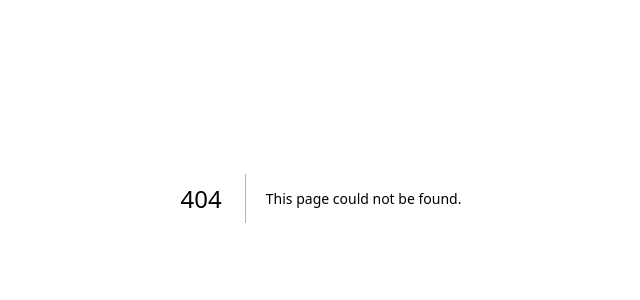
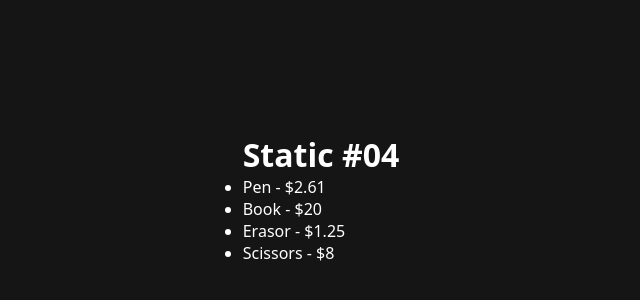
Before and after one commit to wagnnermorais/Next-React-Full-Course, a Next.js app in the folder pre-rendering/: page /static4 in a window 1280 px wide. Before the commit this address had no page. Shown: the part 202-502 px from the top of the page, without its empty margins (319-959 px from the left). Built offline with nearby package versions, Linux system fonts and the light colour scheme.

Commit message:
feat: fetching products data

```diff
--- /dev/null
+++ b/pre-rendering/src/pages/static4.jsx
@@ -0,0 +1,25 @@
+export async function getStaticProps() {
+  const response = await fetch("http://localhost:3000/api/products");
+  const products = await response.json();
+
+  return {
+    props: {
+      products: products,
+    },
+  };
+}
+
+export default function Static4(props) {
+  return (
+    <div>
+      <h1>Static #04</h1>
+      <ul>
+        {props.products.map((product) => (
+          <li key={product.id}>
+            {product.name} - ${product.price}
+          </li>
+        ))}
+      </ul>
+    </div>
+  );
+}
```
